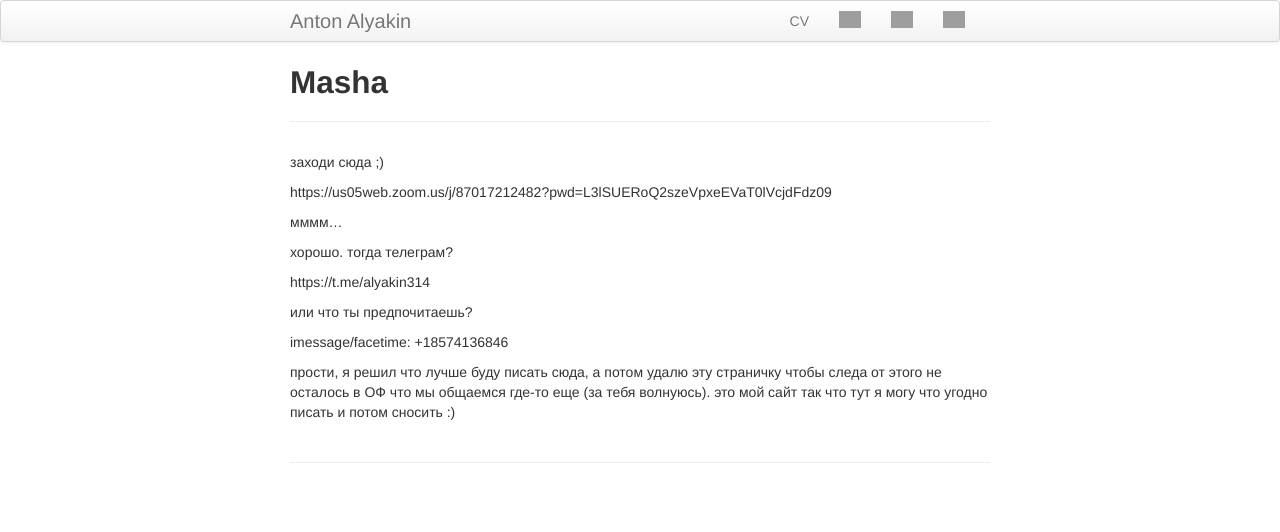
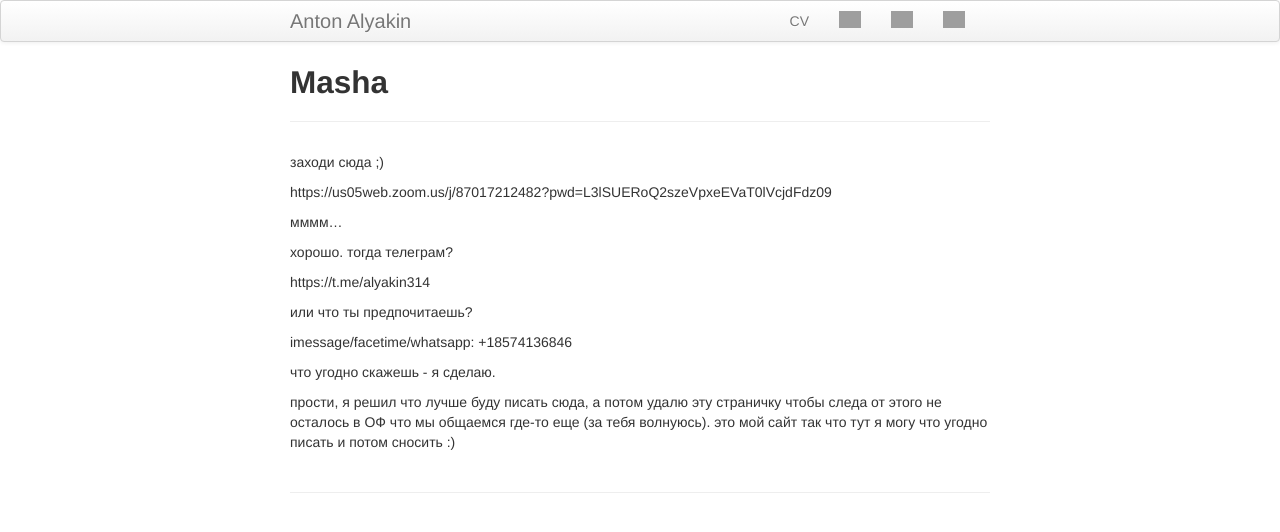
Before and after one commit to alyakin314/alyakin314.github.io, a Jekyll site: the page built from pages/masha.md, in a window 1280 px wide. Shown: the top 532 px of the page. Built offline with Jekyll 4.4.1, drawn with Linux system fonts in a browser that asks for light colours; grey boxes are pictures that could not be loaded.

Commit message:
made changes

```diff
--- a/pages/masha.md
+++ b/pages/masha.md
@@ -18,6 +18,8 @@ https://t.me/alyakin314
 
 или что ты предпочитаешь?
 
-imessage/facetime: +18574136846
+imessage/facetime/whatsapp: +18574136846
+
+что угодно скажешь - я сделаю.
 
 прости, я решил что лучше буду писать сюда, а потом удалю эту страничку чтобы следа от этого не осталось в ОФ что мы общаемся где-то еще (за тебя волнуюсь). это мой сайт так что тут я могу что угодно писать и потом сносить :)
```
